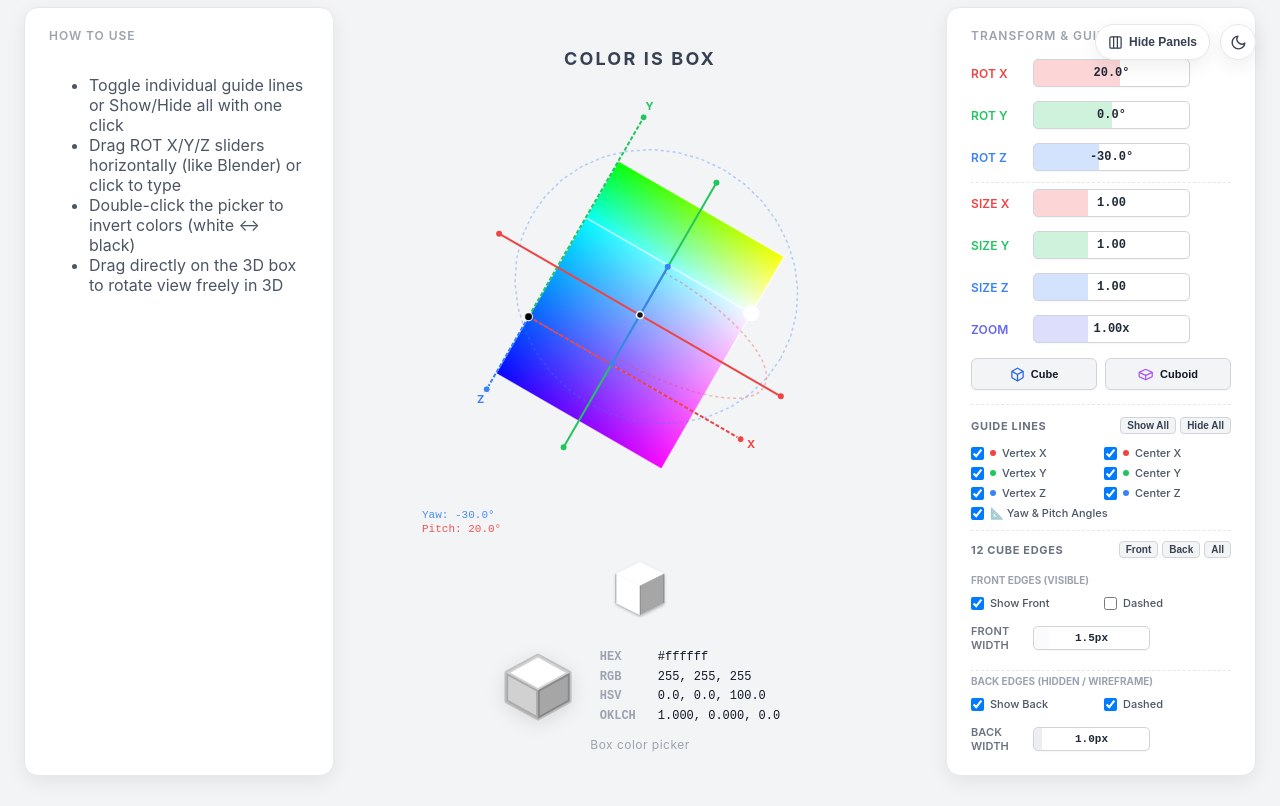
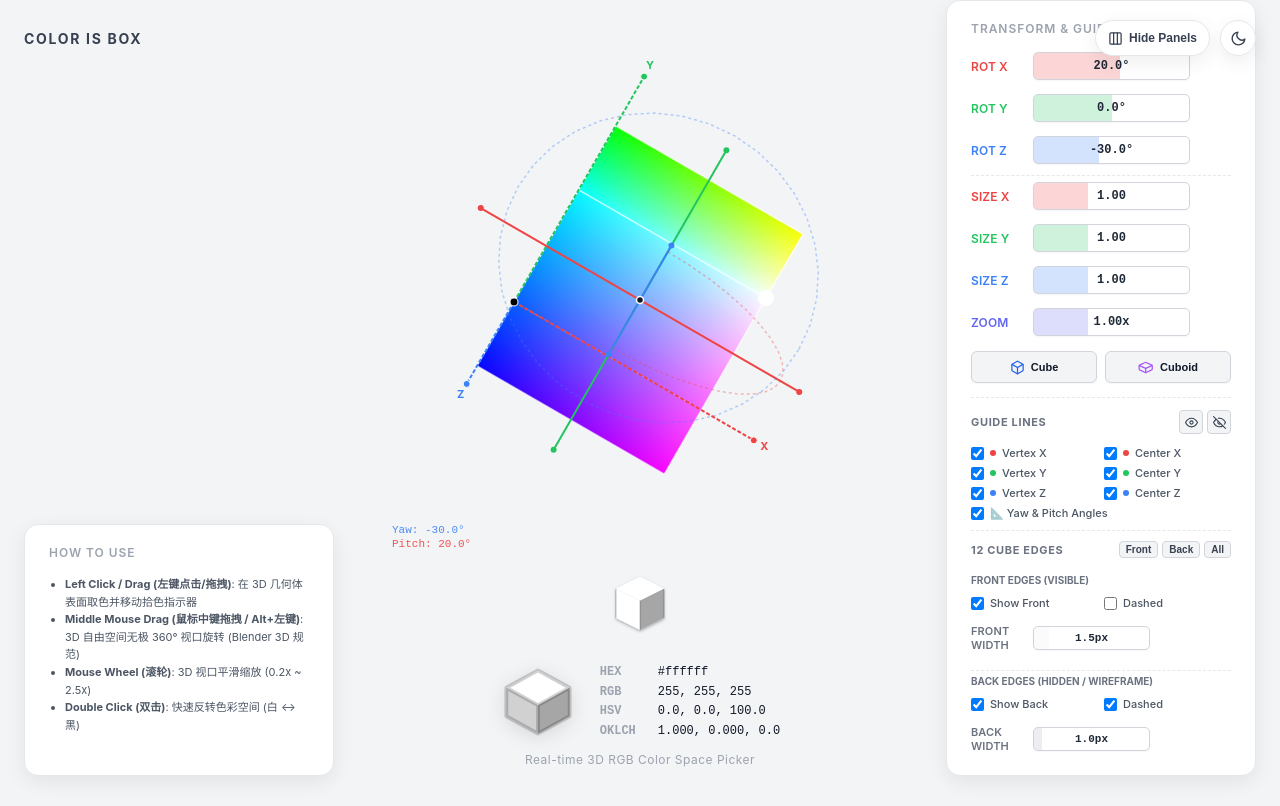
Before and after one commit to connoryang331/color-is-box, a website: page demo/index.html in a window 1280 px wide. Drawn offline with Linux system fonts and the light colour scheme.

Commit message:
feat(ui): place brand title on top-left aligned with actions bar, enlarge canvas to 520px, and replace text buttons with SVG icon buttons

```diff
--- a/demo/index.html
+++ b/demo/index.html
@@ -3,7 +3,7 @@
 <head>
 <meta charset="utf-8">
 <meta name="viewport" content="width=device-width, initial-scale=1">
-<title>Color Is Box — standalone demo</title>
+<title>Color Is Box — Standalone 3D Demo</title>
 <style>
   :root {
     --bg-page: #f3f4f6;
@@ -55,7 +55,6 @@
 
   body { font-family: -apple-system, BlinkMacSystemFont, "Segoe UI", Roboto, sans-serif; display: flex; justify-content: center; align-items: center; min-height: 100vh; padding: 40px; margin: 0; background: var(--bg-page); color: var(--text-body); box-sizing: border-box; transition: background 0.2s, color 0.2s; }
   .center-col { display: flex; flex-direction: column; align-items: center; gap: 0; }
-  h1 { margin: 0 0 16px; font-size: 18px; font-weight: 700; letter-spacing: .12em; text-transform: uppercase; color: var(--text-title); text-align: center; }
   .subtitle { margin: 14px 0 0; font-size: 12px; font-weight: 400; letter-spacing: .04em; color: var(--text-subtitle); text-align: center; }
   .panel-holder {
     background: transparent;
@@ -156,7 +155,6 @@
     pointer-events: auto;
   }
 
-  /* Guide toggle switches list */
   .guides-panel {
     margin-top: 14px;
     padding-top: 12px;
@@ -200,7 +198,7 @@
   .btn-mini.active {
     background: #007AFF;
     border-color: #007AFF;
-    color: #ffffff;
+    color: #fff;
   }
   .guide-grid {
     display: grid;
@@ -232,15 +230,32 @@
   .guide-dot.green { background: #22c55e; }
   .guide-dot.blue { background: #3b82f6; }
 
-  /* Theme Toggle & Panels Toggle Floating Buttons */
-  .top-action-bar {
+  /* Top Floating Actions: Title on Left, Actions on Right */
+  .top-navbar {
     position: fixed;
-    top: 24px;
+    top: 20px;
+    left: 24px;
     right: 24px;
     display: flex;
     align-items: center;
+    justify-content: space-between;
+    z-index: 100;
+    pointer-events: none;
+  }
+  .top-navbar .app-brand {
+    font-size: 14px;
+    font-weight: 700;
+    letter-spacing: .12em;
+    text-transform: uppercase;
+    color: var(--text-title);
+    pointer-events: auto;
+    user-select: none;
+  }
+  .top-action-bar {
+    display: flex;
+    align-items: center;
     gap: 10px;
-    z-index: 100;
+    pointer-events: auto;
   }
   .action-btn {
     height: 36px;
@@ -267,12 +282,38 @@
   .action-btn:hover {
     transform: scale(1.04);
   }
+
+  .btn-mini-icon {
+    width: 24px;
+    height: 24px;
+    padding: 0;
+    border-radius: 4px;
+    background: var(--bg-btn);
+    border: 1px solid var(--border-btn);
+    color: var(--text-btn);
+    cursor: pointer;
+    display: flex;
+    align-items: center;
+    justify-content: center;
+    transition: all 0.15s;
+  }
+  .btn-mini-icon:hover {
+    background: var(--bg-btn-hover);
+    color: var(--text-val);
+  }
+  .btn-mini-icon.active {
+    background: #007AFF;
+    border-color: #007AFF;
+    color: #fff;
+  }
 </style>
 </head>
 <body>
-  <!-- Top Floating Actions: Panels Toggle & Dark/Light Theme -->
+  <!-- Top Navigation: Brand on Left, Actions on Right -->
+  <div class="top-navbar">
+    <div class="app-brand">Color Is Box</div>
     <div class="top-action-bar">
-    <button id="panels-toggle" class="action-btn" title="Toggle Side Panels (How to use & Transform Parameters)">
+      <button id="panels-toggle" class="action-btn" title="Toggle Side Panels">
         <svg viewBox="0 0 24 24" width="15" height="15" fill="none" stroke="currentColor" stroke-width="2" stroke-linecap="round" stroke-linejoin="round">
           <rect x="3" y="3" width="18" height="18" rx="2" ry="2"></rect>
           <line x1="9" y1="3" x2="9" y2="21"></line>
@@ -296,6 +337,7 @@
           <path d="M21 12.79A9 9 0 1 1 11.21 3 7 7 0 0 0 21 12.79z"></path>
         </svg>
       </button>
+    </div>
   </div>
 
   <div class="panel-info" id="current-card" style="width: 310px;">
@@ -381,8 +423,18 @@
         <div class="guide-header">
           <span>Guide Lines</span>
           <div class="btn-all-group">
-            <button class="btn-mini" id="btn-show-all">Show All</button>
-            <button class="btn-mini" id="btn-hide-all">Hide All</button>
+            <button class="btn-mini-icon" id="btn-show-all" title="Show All Guide Lines">
+              <svg viewBox="0 0 24 24" width="13" height="13" fill="none" stroke="currentColor" stroke-width="2" stroke-linecap="round" stroke-linejoin="round">
+                <path d="M1 12s4-8 11-8 11 8 11 8-4 8-11 8-11-8-11-8z"></path>
+                <circle cx="12" cy="12" r="3"></circle>
+              </svg>
+            </button>
+            <button class="btn-mini-icon" id="btn-hide-all" title="Hide All Guide Lines">
+              <svg viewBox="0 0 24 24" width="13" height="13" fill="none" stroke="currentColor" stroke-width="2" stroke-linecap="round" stroke-linejoin="round">
+                <path d="M17.94 17.94A10.07 10.07 0 0 1 12 20c-7 0-11-8-11-8a18.45 18.45 0 0 1 5.06-5.94M9.9 4.24A9.12 9.12 0 0 1 12 4c7 0 11 8 11 8a18.5 18.5 0 0 1-2.16 3.19m-6.72-1.07a3 3 0 1 1-4.24-4.24"></path>
+                <line x1="1" y1="1" x2="23" y2="23"></line>
+              </svg>
+            </button>
           </div>
         </div>
         <div class="guide-grid">
@@ -408,7 +460,7 @@
         </div>
 
         <!-- Front Edges (前侧可见边) -->
-        <div style="font-size: 10px; font-weight: 700; color: #9ca3af; text-transform: uppercase; margin: 4px 0 2px 0;">Front Edges (Visible)</div>
+        <div style="font-size: 10px; font-weight: 700; color: var(--text-label); text-transform: uppercase; margin: 4px 0 2px 0;">Front Edges (Visible)</div>
         <div class="guide-grid" style="margin-bottom: 4px;">
           <label class="guide-toggle-item"><input type="checkbox" id="ef-vis" checked>Show Front</label>
           <label class="guide-toggle-item"><input type="checkbox" id="ef-dash">Dashed</label>
@@ -422,7 +474,7 @@
         </div>
 
         <!-- Back / Hidden Edges (后侧暗部透视边) -->
-        <div style="font-size: 10px; font-weight: 700; color: #9ca3af; text-transform: uppercase; margin: 8px 0 2px 0; padding-top: 4px; border-top: 1px dashed #e5e7eb;">Back Edges (Hidden / Wireframe)</div>
+        <div style="font-size: 10px; font-weight: 700; color: var(--text-label); text-transform: uppercase; margin: 8px 0 2px 0; padding-top: 4px; border-top: 1px dashed var(--border-dashed);">Back Edges (Hidden / Wireframe)</div>
         <div class="guide-grid" style="margin-bottom: 4px;">
           <label class="guide-toggle-item"><input type="checkbox" id="eb-vis" checked>Show Back</label>
           <label class="guide-toggle-item"><input type="checkbox" id="eb-dash" checked>Dashed</label>
@@ -437,8 +489,8 @@
       </div>
     </div>
   </div>
+
   <div class="center-col">
-    <h1>Color Is Box</h1>
     <div class="panel-holder"><div id="holder"></div></div>
 
     <!-- Vertical Aligned Gray Values & Enriched 3D Current Color Preview Cube -->
@@ -467,21 +519,23 @@
       </div>
     </div>
 
-    <p class="subtitle" style="margin-top: 12px;">Box color picker</p>
+    <p class="subtitle" style="margin-top: 12px;">Real-time 3D RGB Color Space Picker</p>
   </div>
+
   <div class="panel-info" id="how-card">
     <h3>How to use</h3>
-    <ul class="tips">
-      <li>Toggle individual guide lines or Show/Hide all with one click</li>
-      <li>Drag ROT X/Y/Z sliders horizontally (like Blender) or click to type</li>
-      <li>Double-click the picker to invert colors (white ↔ black)</li>
-      <li>Drag directly on the 3D box to rotate view freely in 3D</li>
+    <ul class="tips" style="padding-left: 16px; margin: 0; font-size: 11px; line-height: 1.6; color: var(--text-body);">
+      <li><b>Left Click / Drag (左键点击/拖拽)</b>: 在 3D 几何体表面取色并移动拾色指示器</li>
+      <li><b>Middle Mouse Drag (鼠标中键拖拽 / Alt+左键)</b>: 3D 自由空间无极 360° 视口旋转 (Blender 3D 规范)</li>
+      <li><b>Mouse Wheel (滚轮)</b>: 3D 视口平滑缩放 (0.2x ~ 2.5x)</li>
+      <li><b>Double Click (双击)</b>: 快速反转色彩空间 (白 ↔ 黑)</li>
     </ul>
   </div>
+
   <script src="../dist/color-is-box.iife.js"></script>
   <script>
     const holder = document.getElementById('holder');
-    const picker = ColorIsBox.createColorPicker(holder, { initialColor: { r: 255, g: 255, b: 255 }, size: 460, controls: true });
+    const picker = ColorIsBox.createColorPicker(holder, { initialColor: { r: 255, g: 255, b: 255 }, size: 520, controls: true });
     const show = (c) => {
       document.getElementById('v-hex').textContent = c.hex;
       document.getElementById('v-rgb').textContent = c.rgb.r + ', ' + c.rgb.g + ', ' + c.rgb.b;
@@ -538,7 +592,6 @@
       if (picker.setAxisRotation) picker.setAxisRotation(20, 0, -30);
       if (picker.setZoom) picker.setZoom(1.0);
       if (picker.setDimensions) picker.setDimensions(1.0, 1.0, 1.0);
-      if (picker.setRadius) picker.setRadius(0.0);
       if (picker.setColor) picker.setColor({ r: 255, g: 255, b: 255 });
       if (picker.toggleAllGuides) picker.toggleAllGuides(true);
       if (picker.setEdgeStyle) picker.setEdgeStyle({ showFront: true, frontDashed: false, frontWidth: 1.5, showBack: true, backDashed: true, backWidth: 1.0 });
@@ -552,8 +605,7 @@
     document.getElementById('btn-preset-cuboid').addEventListener('click', () => {
       if (picker.setAxisRotation) picker.setAxisRotation(25, 0, -45);
       if (picker.setZoom) picker.setZoom(1.0);
-      if (picker.setDimensions) picker.setDimensions(1.6, 0.7, 1.0); // 长方体比例
-      if (picker.setRadius) picker.setRadius(0.05); // 优雅微倒角
+      if (picker.setDimensions) picker.setDimensions(1.5, 0.7, 1.0);
       if (picker.setColor) picker.setColor({ r: 255, g: 255, b: 255 });
     });
 
@@ -579,7 +631,7 @@
         startX = e.clientX;
         startVal = getFn();
         document.body.style.cursor = 'ew-resize';
-        e.preventDefault(); // 防止选中文本干扰滑动
+        e.preventDefault();
       });
 
       window.addEventListener('mousemove', (e) => {
@@ -602,7 +654,6 @@
         if (isDragging) {
           isDragging = false;
           document.body.style.cursor = 'default';
-          // 如果只是单纯点击没有拖动，则触发输入编辑
           if (!hasMoved && !slider.classList.contains('typing')) {
             slider.classList.add('typing');
             input.value = getFn().toFixed(stepPrecision);
@@ -678,7 +729,7 @@
     const sEfW = makeGenericSlider('slider-ef-w', 'v-ef-w', () => picker.getEdgeStyle ? picker.getEdgeStyle().frontWidth : 1.5, (w) => { if (picker.setEdgeStyle) picker.setEdgeStyle({ frontWidth: w }); }, 0.5, 8.0, 'px', 1);
     const sEbW = makeGenericSlider('slider-eb-w', 'v-eb-w', () => picker.getEdgeStyle ? picker.getEdgeStyle().backWidth : 1.0, (w) => { if (picker.setEdgeStyle) picker.setEdgeStyle({ backWidth: w }); }, 0.5, 8.0, 'px', 1);
 
-    // ── Blender-style Slider & Input Logic ──
+    // ── Rotation Sliders ──
     const initBlenderSlider = (sliderId, inputId, axis, minVal, maxVal) => {
       const slider = document.getElementById(sliderId);
       const input = document.getElementById(inputId);
@@ -689,16 +740,16 @@
       let hasMoved = false;
 
       const getVal = () => {
-        const rot = picker.getAxisRotation ? picker.getAxisRotation() : { rotXDeg: 0, rotYDeg: 0, rotZDeg: 0 };
+        const rot = picker.getAxisRotation();
         return axis === 'x' ? rot.rotXDeg : axis === 'y' ? rot.rotYDeg : rot.rotZDeg;
       };
 
       const setVal = (val) => {
-        const rot = picker.getAxisRotation ? picker.getAxisRotation() : { rotXDeg: 0, rotYDeg: 0, rotZDeg: 0 };
+        const rot = picker.getAxisRotation();
         const rx = axis === 'x' ? val : rot.rotXDeg;
         const ry = axis === 'y' ? val : rot.rotYDeg;
         const rz = axis === 'z' ? val : rot.rotZDeg;
-        if (picker.setAxisRotation) picker.setAxisRotation(rx, ry, rz);
+        picker.setAxisRotation(rx, ry, rz);
       };
 
       const updateBar = (val) => {
@@ -751,17 +802,7 @@
       });
 
       input.addEventListener('keydown', (e) => {
-        if (e.key === 'Enter') {
-          input.blur();
-        } else if (e.key === 'ArrowUp' || e.key === 'ArrowDown') {
-          e.preventDefault();
-          const step = e.shiftKey ? 0.1 : 1.0;
-          const delta = e.key === 'ArrowUp' ? step : -step;
-          const v = Math.round((parseFloat(input.value || 0) + delta) * 10) / 10;
-          input.value = v.toFixed(1);
-          setVal(v);
-          updateBar(v);
-        }
+        if (e.key === 'Enter') input.blur();
       });
 
       return {
@@ -863,17 +904,6 @@
       requestAnimationFrame(updateLoop);
     };
     requestAnimationFrame(updateLoop);
-
-    // 两卡等高（以内容较高者为准，内容自适应不截断）
-    const syncHeights = () => {
-      const a = document.getElementById('current-card');
-      const b = document.getElementById('how-card');
-      const h = Math.max(a.offsetHeight, b.offsetHeight);
-      a.style.height = h + 'px';
-      b.style.height = h + 'px';
-    };
-    window.addEventListener('load', syncHeights);
-    setTimeout(syncHeights, 100);
   </script>
 </body>
 </html>
```
Lines whose indentation alone changed are shown as unchanged.
